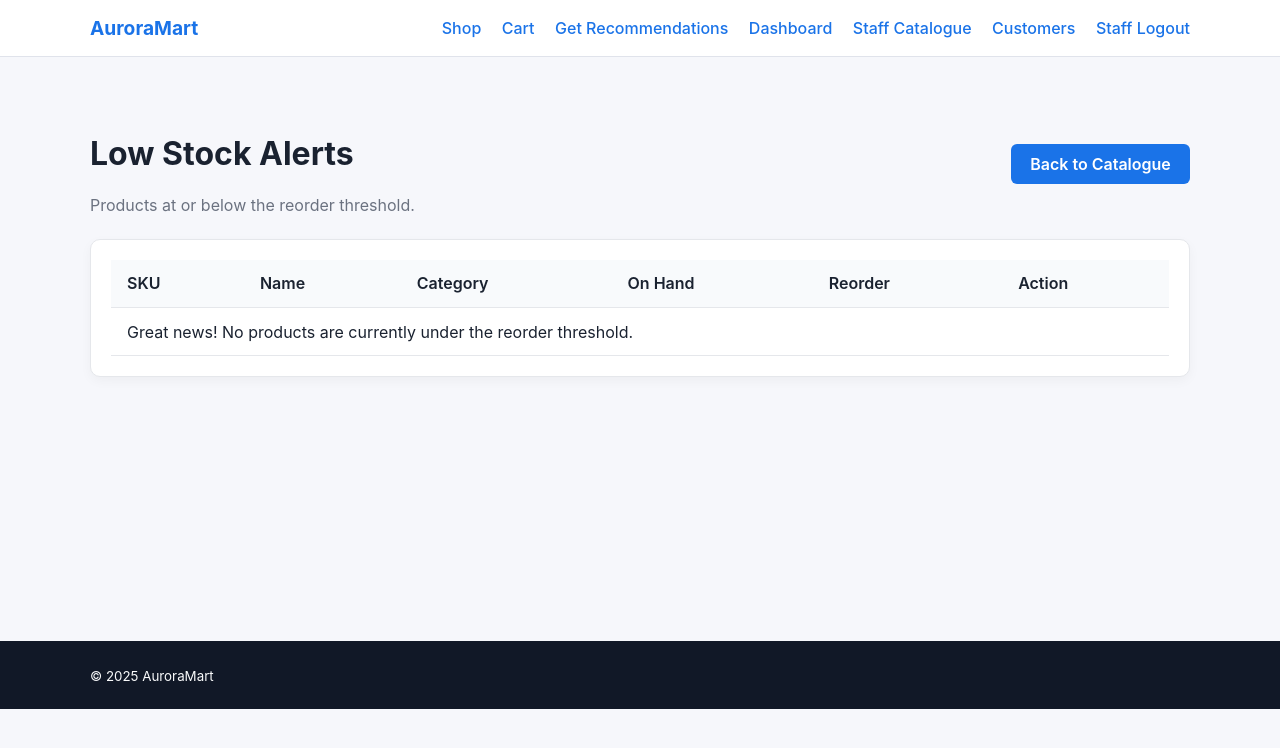
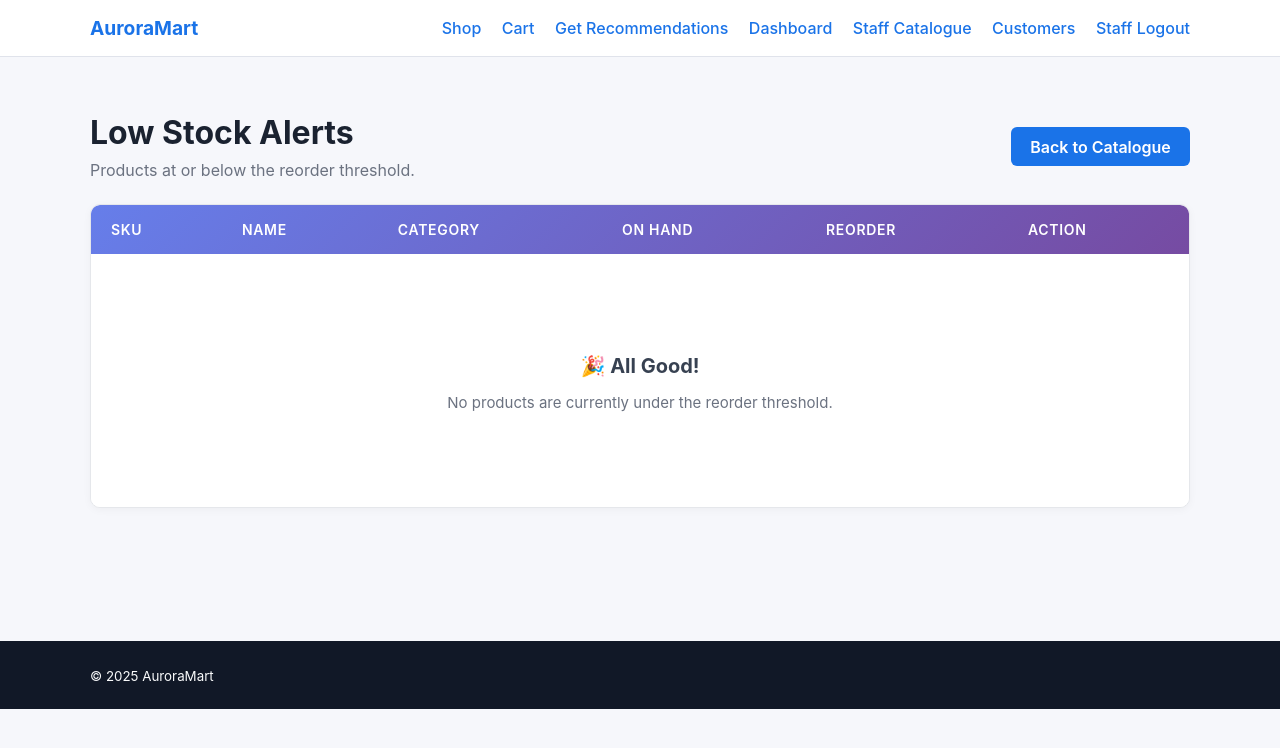
Before and after one commit to Path-yang/IS2108-Pair-Project, a Django app: page /api/catalog/staff/catalog/low-stock/ in a window 1280 px wide. Shown: the top 748 px of the page. Run offline with Django 5.2, Linux system fonts and the light colour scheme; the visitor is signed in with stand-in values (Sample User, id 1); data that the repository does not hold is empty.

Commit message:
Redesign Low Stock Alerts page with gradient headers, color-coded stock levels, and improved table styling

```diff
--- a/auroramart/static/css/main.css
+++ b/auroramart/static/css/main.css
@@ -1,4 +1,4 @@
-/* AuroraMart Main Stylesheet - Updated November 9, 2025 v4 */
+/* AuroraMart Main Stylesheet - Updated November 9, 2025 v6 */
 
 body {
     margin: 0;
@@ -281,6 +281,7 @@ th, td {
 th {
     background: #f8fafc;
     font-weight: 600;
+    color: #374151;
 }
 
 .muted {
@@ -602,3 +603,214 @@ header {
     width: 100%;
     min-width: 800px;
 }
+
+/* Low Stock Alerts Page Styling */
+.page-header {
+    display: flex;
+    justify-content: space-between;
+    align-items: center;
+    margin-bottom: 1.5rem;
+    flex-wrap: wrap;
+    gap: 1rem;
+}
+
+.page-header h1 {
+    font-size: 2rem;
+    margin: 0;
+    color: #1a2230;
+    font-weight: 700;
+}
+
+.page-header .muted {
+    display: block;
+    margin-top: 0.5rem;
+}
+
+/* Enhanced table styling */
+.data-table,
+table {
+    width: 100%;
+    border-collapse: separate;
+    border-spacing: 0;
+    background: #ffffff;
+}
+
+.data-table thead tr,
+table thead tr {
+    background: linear-gradient(135deg, #667eea 0%, #764ba2 100%) !important;
+}
+
+.data-table thead th,
+table thead th {
+    padding: 1rem 1.25rem;
+    text-align: left;
+    font-weight: 600;
+    font-size: 0.875rem;
+    text-transform: uppercase;
+    letter-spacing: 0.05em;
+    color: #ffffff !important;
+    background: transparent !important;
+    border-bottom: none;
+}
+
+.data-table th:first-child,
+table thead th:first-child {
+    border-top-left-radius: 8px;
+}
+
+.data-table th:last-child,
+table thead th:last-child {
+    border-top-right-radius: 8px;
+}
+
+.data-table tbody tr,
+table tbody tr {
+    transition: background-color 0.2s ease;
+}
+
+.data-table tbody tr:hover,
+table tbody tr:hover {
+    background-color: #f9fafb;
+}
+
+.data-table td,
+table tbody td {
+    padding: 1rem 1.25rem;
+    border-bottom: 1px solid #e5e7eb;
+    color: #374151;
+    font-size: 0.9375rem;
+}
+
+.data-table tbody tr:last-child td,
+table tbody tr:last-child td {
+    border-bottom: none;
+}
+
+/* Stock level indicators */
+.stock-critical {
+    color: #dc2626;
+    font-weight: 700;
+}
+
+.stock-low {
+    color: #f59e0b;
+    font-weight: 600;
+}
+
+.stock-warning {
+    color: #eab308;
+    font-weight: 600;
+}
+
+/* Action links in tables */
+.data-table a,
+table tbody a {
+    color: #1a73e8;
+    text-decoration: none;
+    font-weight: 500;
+    transition: color 0.2s ease;
+}
+
+.data-table a:hover,
+table tbody a:hover {
+    color: #1557b0;
+    text-decoration: underline;
+}
+
+/* Back button styling */
+.btn-back,
+a.button {
+    display: inline-flex;
+    align-items: center;
+    gap: 0.5rem;
+    padding: 0.6rem 1.2rem;
+    background: #1a73e8;
+    color: #ffffff;
+    border-radius: 6px;
+    text-decoration: none;
+    font-weight: 600;
+    transition: all 0.2s ease;
+    border: none;
+    cursor: pointer;
+}
+
+.btn-back:hover,
+a.button:hover {
+    background: #1557b0;
+    transform: translateY(-1px);
+    box-shadow: 0 4px 12px rgba(26, 115, 232, 0.3);
+}
+
+/* Empty state styling */
+.empty-state {
+    text-align: center;
+    padding: 4rem 2rem;
+    color: #6b7280;
+}
+
+.empty-state h3 {
+    font-size: 1.25rem;
+    margin-bottom: 0.5rem;
+    color: #374151;
+}
+
+/* Responsive table improvements */
+@media (max-width: 1024px) {
+    .table-container {
+        overflow-x: auto;
+        -webkit-overflow-scrolling: touch;
+    }
+
+    .data-table,
+    table {
+        min-width: 800px;
+    }
+}
+
+@media (max-width: 768px) {
+    .page-header {
+        flex-direction: column;
+        align-items: flex-start;
+    }
+
+    .page-header h1 {
+        font-size: 1.5rem;
+    }
+}
+
+/* Status badges */
+.badge {
+    display: inline-block;
+    padding: 0.25rem 0.75rem;
+    border-radius: 12px;
+    font-size: 0.75rem;
+    font-weight: 600;
+    text-transform: uppercase;
+    letter-spacing: 0.05em;
+}
+
+.badge-danger {
+    background: #fee2e2;
+    color: #991b1b;
+}
+
+.badge-warning {
+    background: #fef3c7;
+    color: #92400e;
+}
+
+.badge-success {
+    background: #d1fae5;
+    color: #065f46;
+}
+
+/* Card improvements for consistent look */
+.card h1,
+.card h2,
+.card h3 {
+    color: #1a2230;
+}
+
+.card p.muted {
+    font-size: 0.9375rem;
+}
--- a/auroramart/templates/staff/catalog/low_stock_list.html
+++ b/auroramart/templates/staff/catalog/low_stock_list.html
@@ -1,16 +1,16 @@
 {% extends "base.html" %}
 {% block title %}Low Stock Alerts · AuroraMart Staff{% endblock %}
 {% block content %}
-<header style="display:flex; align-items:center; justify-content:space-between; margin-bottom:1.5rem;">
+<div class="page-header">
     <div>
         <h1>Low Stock Alerts</h1>
         <p class="muted">Products at or below the reorder threshold.</p>
     </div>
-    <a class="button" href="{% url 'catalog:product_list' %}">Back to Catalogue</a>
-</header>
+    <a class="btn-back" href="{% url 'catalog:product_list' %}">Back to Catalogue</a>
+</div>
 
-<section class="card">
-    <table>
+<div class="table-container">
+    <table class="data-table">
         <thead>
             <tr>
                 <th>SKU</th>
@@ -24,19 +24,28 @@
         <tbody>
             {% for product in products %}
                 <tr>
-                    <td>{{ product.sku }}</td>
+                    <td><strong>{{ product.sku }}</strong></td>
                     <td>{{ product.name }}</td>
-                    <td>{{ product.category.name }}</td>
-                    <td style="color:#b91c1c;">{{ product.quantity_on_hand }}</td>
+                    <td>{{ product.subcategory.category.name }}</td>
+                    <td>
+                        <span class="{% if product.quantity_on_hand <= 5 %}stock-critical{% elif product.quantity_on_hand <= 10 %}stock-low{% else %}stock-warning{% endif %}">
+                            {{ product.quantity_on_hand }}
+                        </span>
+                    </td>
                     <td>{{ product.reorder_quantity }}</td>
                     <td><a href="{% url 'catalog:product_update' product.pk %}">Update stock</a></td>
                 </tr>
             {% empty %}
                 <tr>
-                    <td colspan="6">Great news! No products are currently under the reorder threshold.</td>
+                    <td colspan="6">
+                        <div class="empty-state">
+                            <h3>🎉 All Good!</h3>
+                            <p>No products are currently under the reorder threshold.</p>
+                        </div>
+                    </td>
                 </tr>
             {% endfor %}
         </tbody>
     </table>
-</section>
+</div>
 {% endblock %}
```
